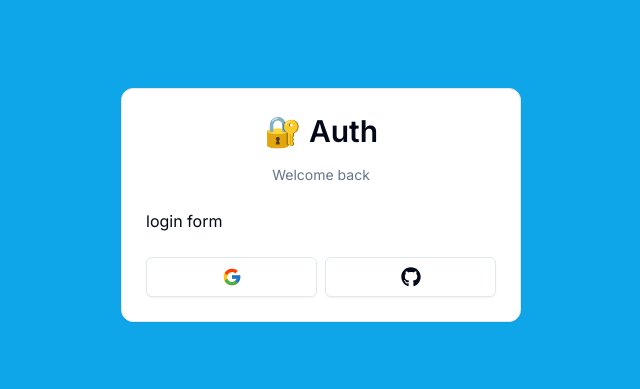
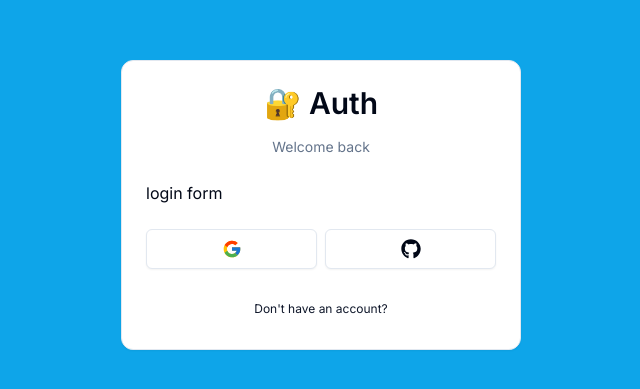
Before and after one commit to RonAlmog/nextjs-auth5, a Next.js app: page /auth/login in a window 1280 px wide. Shown: the part 195-584 px from the top of the page, without its empty margins (319-959 px from the left). Built offline with nearby package versions, Linux system fonts and the light colour scheme.

Commit message:
finish card wrapper

```diff
--- /dev/null
+++ b/components/auth/back-button.tsx
@@ -0,0 +1,20 @@
+"use client";
+
+import React from "react";
+import { Button } from "../ui/button";
+import Link from "next/link";
+
+interface BackButtonProps {
+  label: string;
+  href: string;
+}
+
+const BackButton = ({ label, href }: BackButtonProps) => {
+  return (
+    <Button variant="link" className="font-normal w-full" size="sm" asChild>
+      <Link href={href}>{label}</Link>
+    </Button>
+  );
+};
+
+export default BackButton;
--- a/components/auth/card-wrapper.tsx
+++ b/components/auth/card-wrapper.tsx
@@ -1,6 +1,7 @@
 "use client";
 
 import { Card, CardContent, CardFooter, CardHeader } from "../ui/card";
+import BackButton from "./back-button";
 import Header from "./header";
 import Social from "./social";
 
@@ -30,6 +31,9 @@ const CardWrapper = ({
           <Social />
         </CardFooter>
       )}
+      <CardFooter>
+        <BackButton label={backButtonLabel} href={backButtonHref} />
+      </CardFooter>
     </Card>
   );
 };
```
